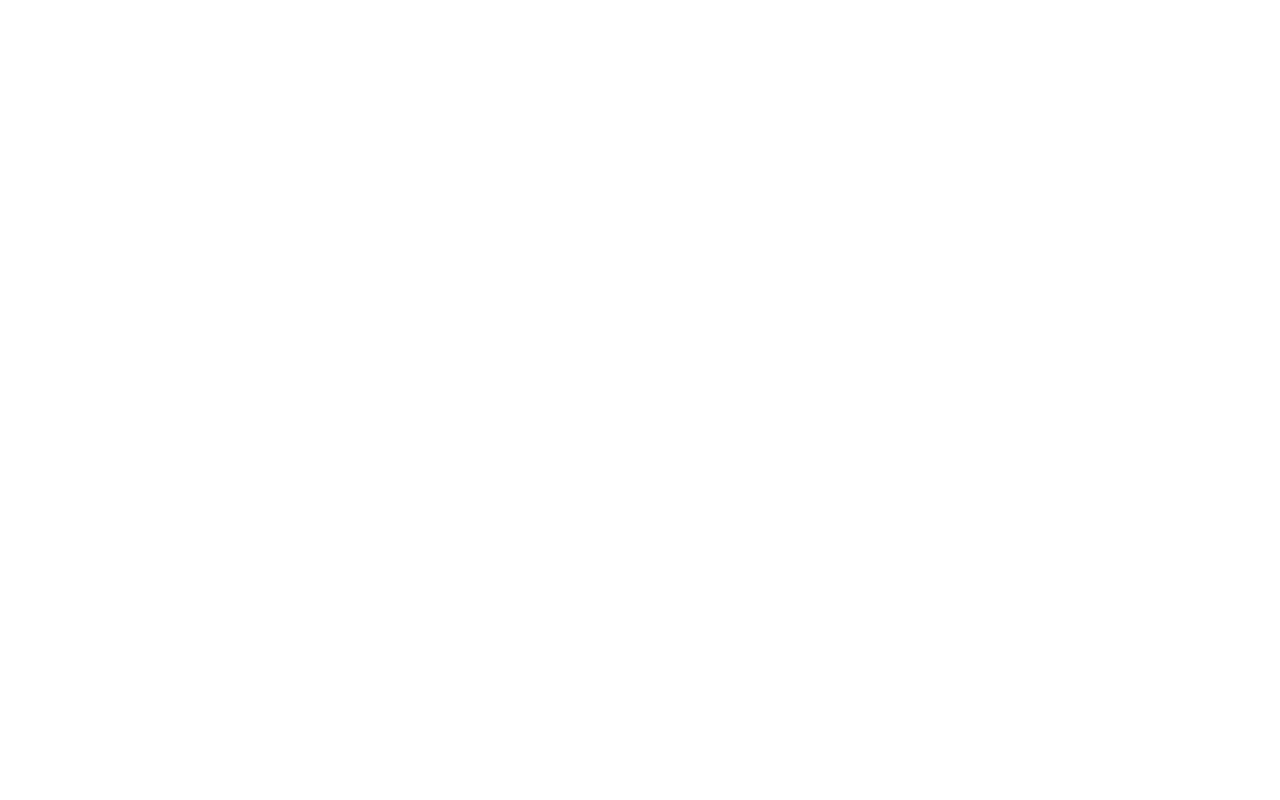
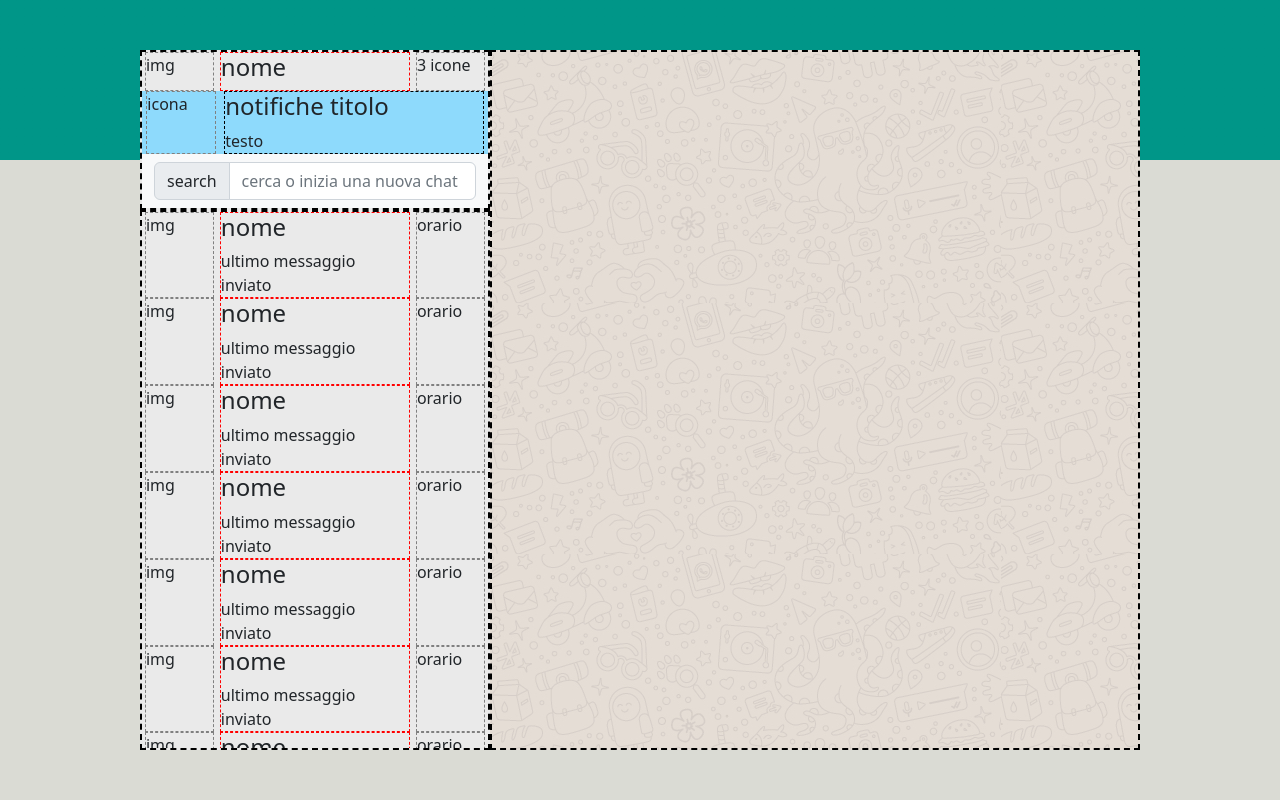
Before and after one commit to AndreaPiazza33/vue-boolzapp, a plain HTML site: page index.html in a window 1280 px wide. Drawn offline with nearby package versions, Linux system fonts and the light colour scheme.

Commit message:
feat: add chat list markup structure

```diff
--- a/CSS/style.css
+++ b/CSS/style.css
@@ -0,0 +1,94 @@
+*{
+    box-sizing: border-box;
+    padding: 0;
+    margin: 0;
+}
+
+/*container background*/
+.wrapper{
+    width: 100vw;
+    height: 100vh;
+    background: linear-gradient(hsl(174.4deg 100% 29.41%)20%,hsl(68.57deg 8.86% 84.51%)20%);
+    display: flex;
+    justify-content: center;
+    align-items: center;
+}
+/*container app*/
+.wa-container{
+    background-color: hsl(0deg 0% 91.76%);
+    display: flex;
+    flex-direction: row;
+    height: 700px;
+    width: 1000px;
+}
+/*container lista chat*/
+.chat-list-container{
+    display: flex;
+    flex-direction: column;
+    width: 35%;
+    height: 100%;
+}
+/*header lista chat*/
+.chat-list-header{
+    display: flex;
+    flex-direction: column;
+    flex-wrap: nowrap;
+    background-color: hsl(0deg 0% 91.76%);
+    border: 2px dashed black;
+}
+.notifications-box{
+    background-color: hsl(198.55deg 94.83% 77.25%);
+    display: flex;
+    flex-direction: row;
+    justify-content: space-around;
+    align-items: start;
+}
+.notifications-text{
+    width: 75%;
+    height: 100%;
+    border: 1px dashed black;
+}
+/*lista chat chiuse*/
+.chat-list{
+    display: flex;
+    flex-direction: column;
+    flex-wrap: nowrap;
+    background-color: hsl(0deg 0% 91.76%);
+    overflow-y: auto;
+    border: 2px dashed black;
+
+}
+.chat-box{
+    display: flex;
+    flex-direction: row;
+    justify-content: space-around;
+    align-items: start;
+}
+
+.chat-img{
+    width: 20%;
+    height: 100%;
+    border: 1px dashed grey;
+}
+
+.chat-text{
+    width: 55%;
+    height: 100%;
+    border: 1px dashed red;
+}
+
+.chat-hours{
+    width: 20%;
+    height: 100%;
+    border: 1px dashed grey;
+}
+
+/*chat principale*/
+.open-chat{
+    display: flex;
+    flex-direction: column;
+    background-image: url(../img/mine.jpg);
+    border: 2px dashed black;
+    height: 100%;
+    width: 65%;
+}
--- a/index.html
+++ b/index.html
@@ -22,6 +22,158 @@
     <title>Vue Boolzap</title>
 </head>
 <body>
+    <!--contenitore-->
+    <div class="wrapper">
+        <div class="wa-container">
+            <div class="chat-list-container">
+                <!--header lista chat-->
+                <div class="chat-list-header">
+                    <!--profilo-->
+                    <div class="chat-box">
+                        <div class="chat-img">
+                            img
+                        </div>
+                        <div class="chat-text">
+                            <h4>nome</h3>
+                        </div>
+                        <div class="chat-hours">
+                            3 icone
+                        </div>
+                    </div>
+                    <!--blocco azzurro-->
+                    <div class="notifications-box">
+                        <div class="chat-img">
+                            icona
+                        </div>
+                        <div class="notifications-text">
+                            <h4>notifiche titolo</h3>
+                            <span>testo</span>
+                        </div>
+                    </div>
+                    <!--barra di ricerca-->
+                    <nav class="navbar bg-light">
+                        <form class="container-fluid">
+                        <div class="input-group">
+                            <span class="input-group-text" id="basic-addon1">search</span>
+                            <input type="text" class="form-control" placeholder="cerca o inizia una nuova chat" aria-label="cerca o inizia una nuova chat" aria-describedby="basic-addon1">
+                        </div>
+                        </form>
+                    </nav>
+                </div>
 
+            <!--lista chat chiuse-->
+                <div class="chat-list">
+                    <div class="chat-box">
+                        <div class="chat-img">
+                            img
+                        </div>
+                        <div class="chat-text">
+                            <h4>nome</h3>
+                            <span>ultimo messaggio inviato</span>
+                        </div>
+                        <div class="chat-hours">
+                            orario
+                        </div>
+                    </div>
+
+                    <div class="chat-box">
+                        <div class="chat-img">
+                            img
+                        </div>
+                        <div class="chat-text">
+                            <h4>nome</h3>
+                            <span>ultimo messaggio inviato</span>
+                        </div>
+                        <div class="chat-hours">
+                            orario
+                        </div>
+                    </div>
+
+                    <div class="chat-box">
+                        <div class="chat-img">
+                            img
+                        </div>
+                        <div class="chat-text">
+                            <h4>nome</h3>
+                            <span>ultimo messaggio inviato</span>
+                        </div>
+                        <div class="chat-hours">
+                            orario
+                        </div>
+                    </div>
+
+                    <div class="chat-box">
+                        <div class="chat-img">
+                            img
+                        </div>
+                        <div class="chat-text">
+                            <h4>nome</h3>
+                            <span>ultimo messaggio inviato</span>
+                        </div>
+                        <div class="chat-hours">
+                            orario
+                        </div>
+                    </div>
+
+                    <div class="chat-box">
+                        <div class="chat-img">
+                            img
+                        </div>
+                        <div class="chat-text">
+                            <h4>nome</h3>
+                            <span>ultimo messaggio inviato</span>
+                        </div>
+                        <div class="chat-hours">
+                            orario
+                        </div>
+                    </div>
+
+                    <div class="chat-box">
+                        <div class="chat-img">
+                            img
+                        </div>
+                        <div class="chat-text">
+                            <h4>nome</h3>
+                            <span>ultimo messaggio inviato</span>
+                        </div>
+                        <div class="chat-hours">
+                            orario
+                        </div>
+                    </div>
+
+                    <div class="chat-box">
+                        <div class="chat-img">
+                            img
+                        </div>
+                        <div class="chat-text">
+                            <h4>nome</h3>
+                            <span>ultimo messaggio inviato</span>
+                        </div>
+                        <div class="chat-hours">
+                            orario
+                        </div>
+                    </div>
+
+                    <div class="chat-box">
+                        <div class="chat-img">
+                            img
+                        </div>
+                        <div class="chat-text">
+                            <h4>nome</h3>
+                            <span>ultimo messaggio inviato</span>
+                        </div>
+                        <div class="chat-hours">
+                            orario
+                        </div>
+                    </div>
+                </div>
+            </div>
+
+            <!--chat aperta-->
+            <div class="open-chat">
+
+            </div>
+        </div>
+    </div>
 </body>
 </html>
```
